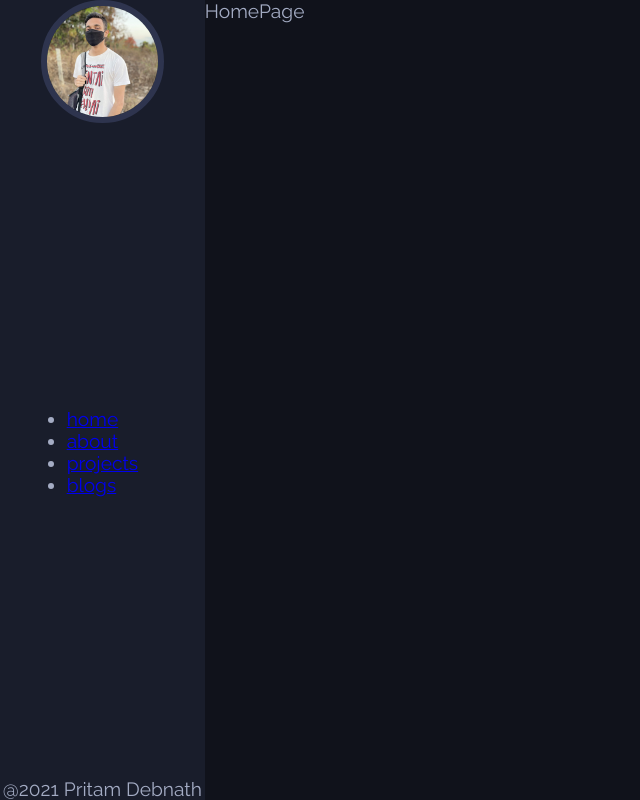
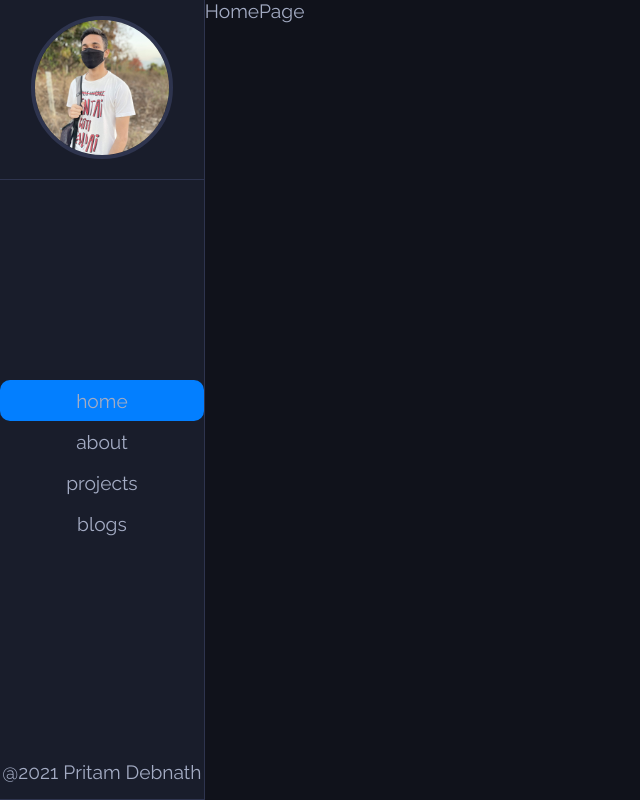
Before and after one commit to Pritam-deb/pritamdebnath, a React (Create React App) app: page / in a window 1280 px wide. Shown: the whole page, without its empty margins (0-640 px from the left). Built offline with nearby package versions, Linux system fonts and the light colour scheme.

Commit message:
style: navbar

```diff
--- a/src/Components/NavBar.js
+++ b/src/Components/NavBar.js
@@ -8,7 +8,7 @@
 
             <nav className="nav">
                 <div className="profile">
-                    <img src={avatar} alt="profile photo"/>
+                    <img src={avatar} alt=""/>
                 </div>
                 <ul className="nav-items">
                     <li className="nav-item">
--- a/src/styles/_layout.scss
+++ b/src/styles/_layout.scss
@@ -4,6 +4,7 @@
         height: 100vh;
         background-color: #191D2B;
         position: fixed;
+        border-right: 1px solid #2e344e;
     }
     .main-content{
         width: 84%;
--- a/src/styles/_navbar.scss
+++ b/src/styles/_navbar.scss
@@ -10,11 +10,46 @@
         .profile{
             width: 100%;
             text-align: center;
+            margin-top: 1rem;
+            border-bottom: 1px solid #2e344e;
             img{
-                width: 60%;
+                width: 70%;
                 border-radius: 100%;
-                border: 6px solid #2e344e;
+                border: 4px solid #2e344e;
+                margin-bottom: 1rem;
+            }
+        }
+
+        .nav-items{
+            width: 100%;
+            .nav-item{
+                list-style: none;
+                text-align: center;
+                position: relative;
+                a{
+                    text-decoration: none;
+                    font-size: inherit;
+                    color: inherit;
+                    display: block;
+                    padding: .6rem 0;
+
+                }
+            }
+        }
+
+        .footer{
+            border-bottom: 1px solid #2e344e;
+            width: 100%;
+            p{
+                text-align: center;
+                padding: 1rem 0;
             }
         }
     }
 }
+
+
+.active{
+    background-color: #037FFF;
+    border-radius:10px;
+}
```
Also changed, not shown: src/App.scss (line endings or trailing spaces).
